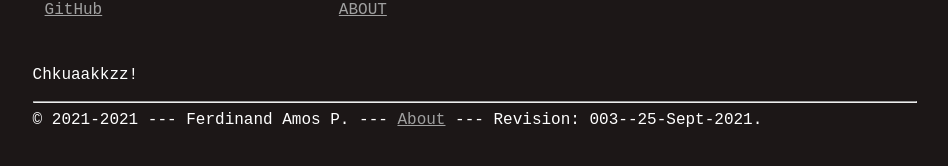
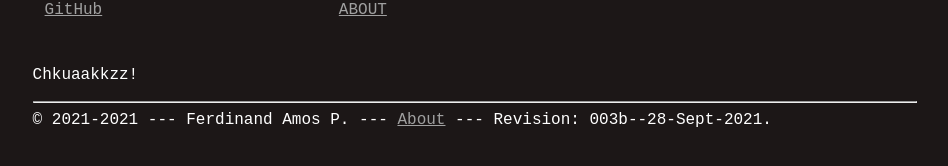
Before and after one commit to ferdinandamos/os212, a Jekyll site: the page built from index.md, in a window 1280 px wide. Shown: the part 397-563 px from the top of the page, without its empty margins (165-1113 px from the left). Built offline with Jekyll 4.4.1, drawn with Linux system fonts in a browser that asks for light colours.

Commit message:
Update _config.yml

```diff
--- a/_config.yml
+++ b/_config.yml
@@ -1,4 +1,4 @@
-version:     "003--25-Sept-2021"
+version:     "003b--28-Sept-2021"
 copyright:   "2021-2021"
 description:
   This is a
```
